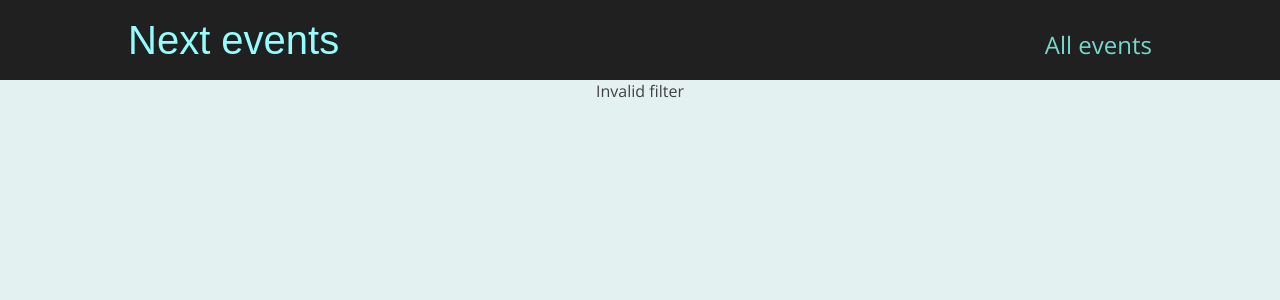
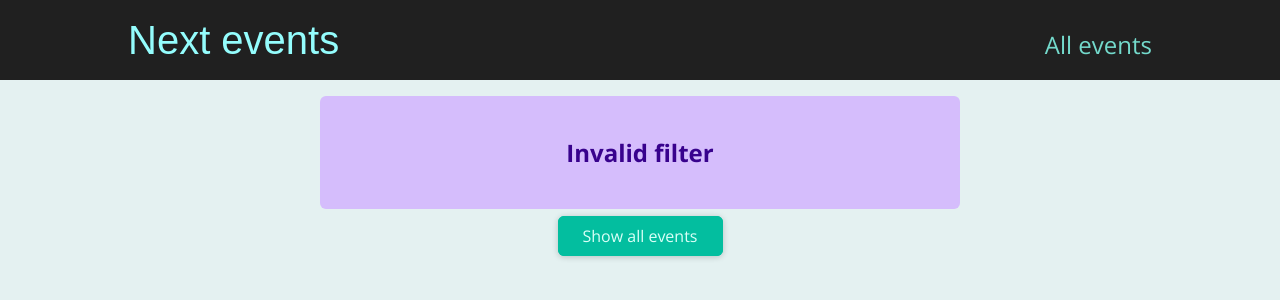
Before and after one commit to Rim4i4ok/next-events-view, a Next.js app: page /events/e2 in a window 1280 px wide. Shown: the top 300 px of the page. Built offline with nearby package versions, Linux system fonts and the light colour scheme.

Commit message:
added error alert compoentn

```diff
--- /dev/null
+++ b/components/events/resultsTitle/results-title.js
@@ -0,0 +1,20 @@
+import Button from "../../ui/button";
+import classes from "./results-title.module.css";
+
+function ResultsTitle(props) {
+  const { date } = props;
+
+  const humanReadableDate = new Date(date).toLocaleDateString("en-US", {
+    month: "long",
+    year: "numeric",
+  });
+
+  return (
+    <section className={classes.title}>
+      <h1>Events in {humanReadableDate}</h1>
+      <Button link="/events">Show all events</Button>
+    </section>
+  );
+}
+
+export default ResultsTitle;
--- /dev/null
+++ b/components/events/resultsTitle/results-title.module.css
@@ -0,0 +1,6 @@
+.title {
+  margin: 2rem auto;
+  width: 90%;
+  max-width: 40rem;
+  text-align: center;
+}
--- /dev/null
+++ b/components/ui/errorAlert/error-alert.js
@@ -0,0 +1,7 @@
+import classes from './error-alert.module.css';
+
+function ErrorAlert(props) {
+  return <div className={classes.alert}>{props.children}</div>;
+}
+
+export default ErrorAlert;
--- /dev/null
+++ b/components/ui/errorAlert/error-alert.module.css
@@ -0,0 +1,12 @@
+.alert {
+  margin: 1rem auto;
+  padding: 1rem 2rem;
+  width: 90%;
+  max-width: 40rem;
+  background-color: #d5bdfc;
+  color: #38028d;
+  font-weight: bold;
+  font-size: 1.5rem;
+  text-align: center;
+  border-radius: 6px;
+}
--- a/pages/events/[...slug].js
+++ b/pages/events/[...slug].js
@@ -1,4 +1,10 @@
 import { useRouter } from "next/router";
+import { Fragment } from "react";
+
+import EventList from "../../components/events/eventList/event-list";
+import ResultsTitle from "../../components/events/resultsTitle/results-title";
+import Button from "../../components/ui/button";
+import ErrorAlert from "../../components/ui/errorAlert/error-alert";
 
 import { getFeaturedEvents } from "../../dummy-data";
 
@@ -17,7 +23,16 @@
   const numMonth = +filteredMonth;
 
   if (isNaN(numYear) || isNaN(numMonth) || numMonth < 1 || numMonth > 12) {
-    return <p className="center"> Invalid filter</p>;
+    return (
+      <Fragment>
+        <ErrorAlert>
+          <p> Invalid filter</p>
+        </ErrorAlert>
+        <div className="center">
+          <Button link="/events">Show all events</Button>
+        </div>
+      </Fragment>
+    );
   }
 
   const filteredEvents = getFeaturedEvents({
@@ -26,13 +41,25 @@
   });
 
   if (!filteredEvents || filteredEvents.length === 0) {
-    return <p className="center">No events found</p>;
+    return (
+      <Fragment>
+        <ErrorAlert>
+          <p>No events found</p>
+        </ErrorAlert>
+        <div className="center">
+          <Button link="/events">Show all events</Button>
+        </div>
+      </Fragment>
+    );
   }
 
+  const date = new Date(numYear, numMonth - 1);
+
   return (
-    <div>
-      <h1>Filtered events page</h1>
-    </div>
+    <Fragment>
+      <ResultsTitle date={date} />
+      <EventList items={filteredEvents} />
+    </Fragment>
   );
 }
 
```
Also changed, not shown: pages/events/[id].js (+7 -1 lines).
